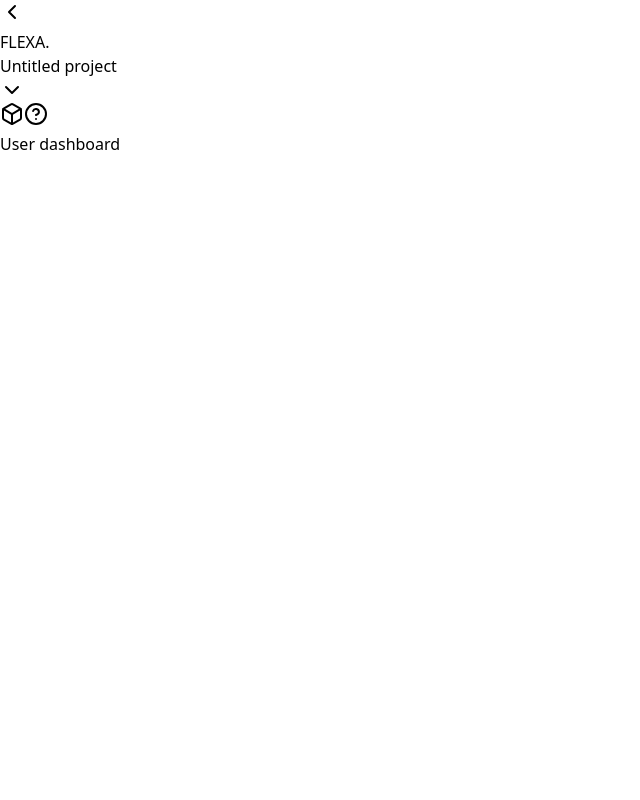
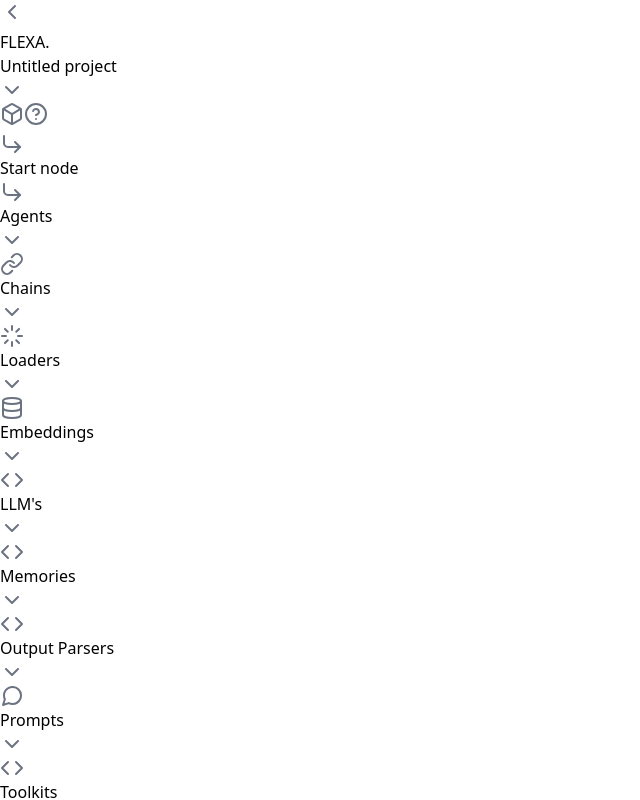
Before and after one commit to chemsedd/flex-agents, a Vue app: page /dashboard in a window 1280 px wide. Shown: the whole page, without its empty margins (0-640 px from the left). Built offline with nearby package versions, Linux system fonts and the light colour scheme.

Commit message:
Add sidebard

```diff
--- a/src/App.vue
+++ b/src/App.vue
@@ -9,6 +9,7 @@ export default {
 </script>
 
 <template>
+  <!-- Header bar -->
   <header class="px-10 py-4 border-b flex justify-between items-center">
     <div class="inline-flex gap-6 items-center">
       <button class="btn-square">
@@ -32,9 +33,26 @@ export default {
       </button>
     </div>
   </header>
-  <main>
+
+  <!-- Page main body -->
+  <div id="content" class="flex-1 overflow-auto highlight">
     <router-view></router-view>
-  </main>
+  </div>
 </template>
 
-<style scoped></style>
+<style>
+#app {
+  /* Set the height to 100% of the viewport height */
+  height: 100dvh;
+  /* Use flexbox to create a column layout */
+  display: flex;
+  flex-direction: column;
+}
+
+#content {
+  /* Make the content stretch and take all available space */
+  flex: 1;
+  /* Allow scrolling within the content if necessary */
+  overflow: auto;
+}
+</style>
--- a/src/assets/base.css
+++ b/src/assets/base.css
@@ -22,7 +22,6 @@
   }
 
   body {
-    min-height: 100vh;
     background: var(--color-background);
     text-rendering: optimizeLegibility;
     -webkit-font-smoothing: antialiased;
@@ -32,7 +31,7 @@
 
 @layer components {
   .btn {
-    @apply px-2 py-2 rounded-lg border;
+    @apply px-2 py-2 rounded-lg border cursor-pointer;
     @apply flex items-center justify-center;
     @apply bg-white text-gray-900 hover:bg-gray-50;
   }
@@ -44,4 +43,23 @@
   .btn-ghost {
     @apply btn border-0;
   }
+
+  .btn-menu {
+    @apply px-4 py-2 rounded-md;
+    @apply bg-gray-100 text-slate-900 font-medium hover:bg-gray-200;
+  }
+
+  ul.sidebar-menu {
+    @apply flex flex-col gap-y-2;
+  }
+
+  svg {
+    @apply text-gray-500;
+  }
+
+  ul.sidebar-menu > li {
+    @apply flex items-center justify-between gap-3 w-full;
+    @apply btn-menu font-semibold whitespace-nowrap;
+    @apply w-full;
+  }
 }
--- a/src/views/Dashboard.vue
+++ b/src/views/Dashboard.vue
@@ -1,5 +1,122 @@
-<script></script>
+<script>
+import feather from 'feather-icons'
+
+export default {
+  data() {
+    return {
+      sidebarItems: [
+        {
+          icon: 'corner-down-right',
+          label: 'Start node'
+        },
+        {
+          icon: 'corner-down-right',
+          label: 'Agents',
+          subitems: [{ label: 'Item 1' }]
+        },
+        {
+          icon: 'link',
+          label: 'Chains',
+          subitems: [{ label: 'Item 1' }]
+        },
+        {
+          icon: 'loader',
+          label: 'Loaders',
+
+          subitems: [
+            {
+              label: 'CSV Loader'
+            },
+            {
+              label: 'File loader'
+            }
+          ]
+        },
+        {
+          icon: 'database',
+          label: 'Embeddings',
+          subitems: [{ label: 'Item 1' }]
+        },
+        {
+          icon: 'code',
+          label: "LLM's",
+          subitems: [{ label: 'Item 1' }]
+        },
+        {
+          icon: 'code',
+          label: 'Memories',
+          subitems: [{ label: 'Item 1' }]
+        },
+        {
+          icon: 'code',
+          label: 'Output Parsers',
+          subitems: [{ label: 'Item 1' }]
+        },
+        {
+          icon: 'message-circle',
+          label: 'Prompts',
+          subitems: [{ label: 'Item 1' }]
+        },
+        {
+          icon: 'code',
+          label: 'Toolkits',
+          subitems: [{ label: 'Item 1' }]
+        },
+        {
+          icon: 'tool',
+          label: 'Tools',
+          subitems: [{ label: 'Item 1' }]
+        },
+        {
+          icon: 'activity',
+          label: 'Utilities',
+          subitems: [{ label: 'Item 1' }]
+        },
+        {
+          icon: 'layers',
+          label: 'Vector stores',
+          subitems: [{ label: 'Item 1' }]
+        },
+        {
+          icon: 'code',
+          label: 'Wrappers',
+          subitems: [{ label: 'Item 1' }]
+        },
+        {
+          icon: 'code',
+          label: 'Custom',
+          subitems: [{ label: 'Item 1' }]
+        },
+        {
+          icon: 'terminal',
+          label: 'End node'
+        }
+      ]
+    }
+  },
+  mounted() {
+    feather.replace()
+  }
+}
+</script>
 
 <template>
-  <div>User dashboard</div>
+  <!-- Dashboard content -->
+  <div class="flex flex-1 overflow-clip">
+    <div class="p-2 overflow-clip">
+      <ul class="sidebar-menu overflow-y-scroll">
+        <li v-for="item in sidebarItems" :key="item.label">
+          <div class="inline-flex items-center gap-3">
+            <i :data-feather="item.icon"></i>
+            <span> {{ item.label }}</span>
+          </div>
+
+          <div v-if="item.subitems">
+            <i data-feather="chevron-down"></i>
+          </div>
+        </li>
+      </ul>
+    </div>
+    <main class="flex-1 flex items-center justify-center">BOARD HERE</main>
+  </div>
 </template>
```
